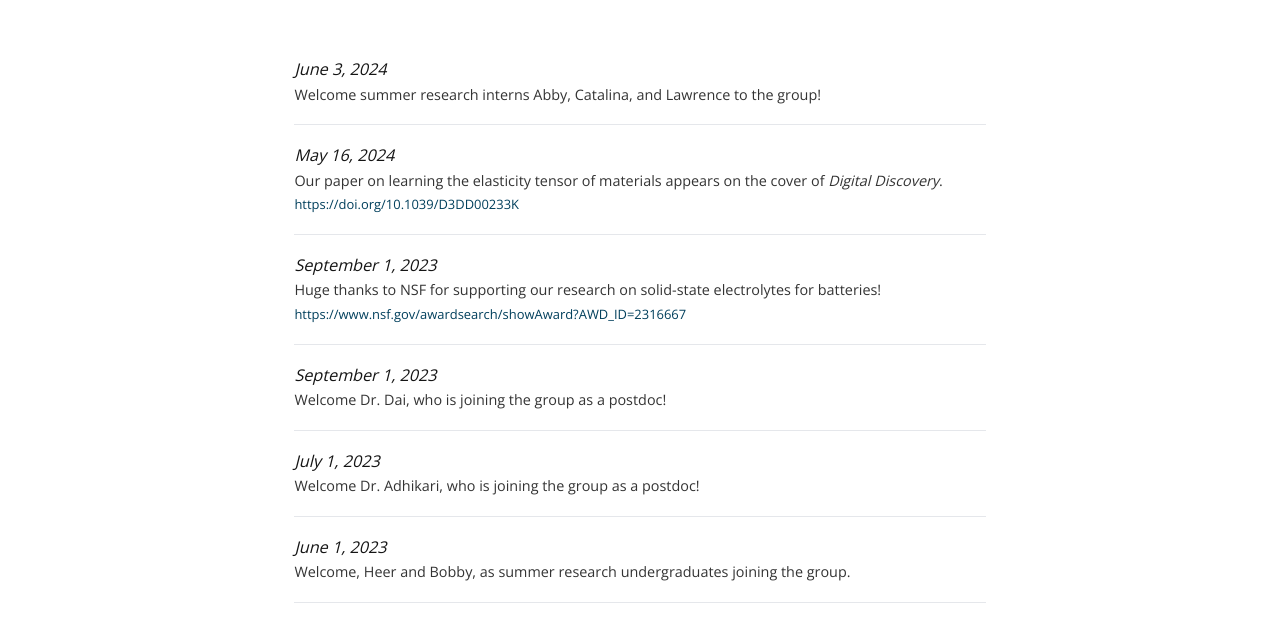
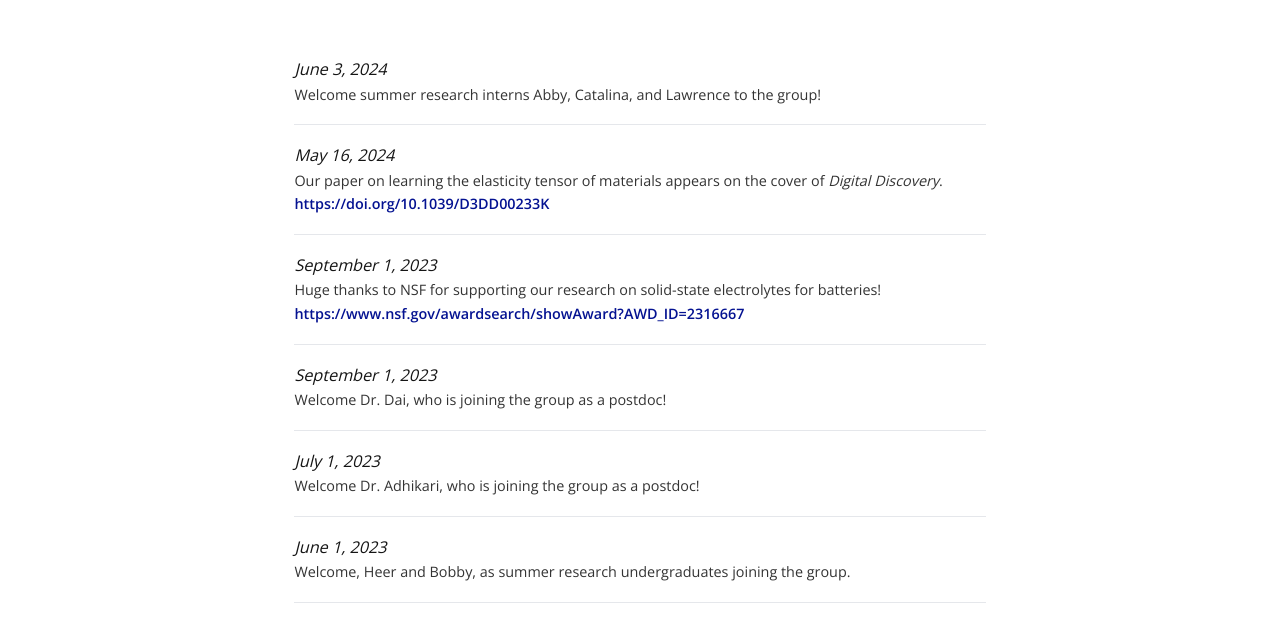
Before and after one commit to wengroup/group_website, a Gatsby site: page /News in a window 1280 px wide. Shown: the part 146-764 px from the top of the page. Built offline with nearby package versions, Linux system fonts and the light colour scheme; Gatsby itself is replaced by a stand-in of ours.

Commit message:
link font

```diff
--- a/src/css/index.css
+++ b/src/css/index.css
@@ -147,10 +147,10 @@
     margin: 0 auto;
   }
   .markdown a {
-    color: #003f5c;
-    font-weight: 300;
+    color: #041291;
+    font-weight: 600;
     font-family: Open Sans;
-    font-size: 0.9em;
+    /* font-size: 1.1em; */
   }
   .markdown a:hover {
     text-decoration: underline;
```
